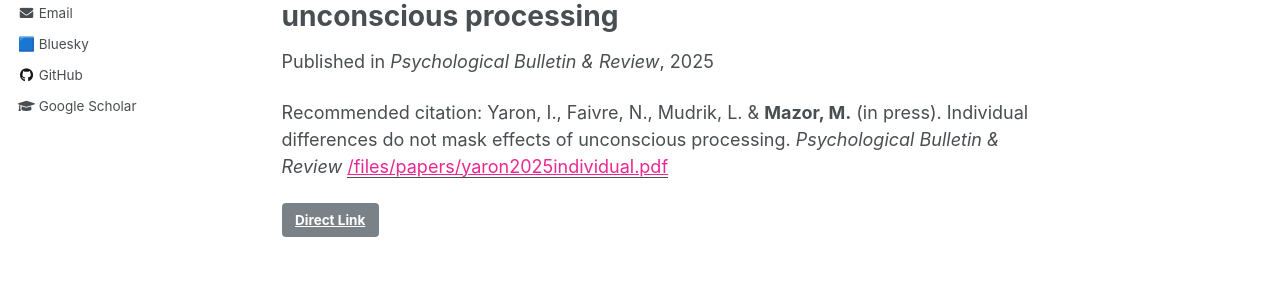
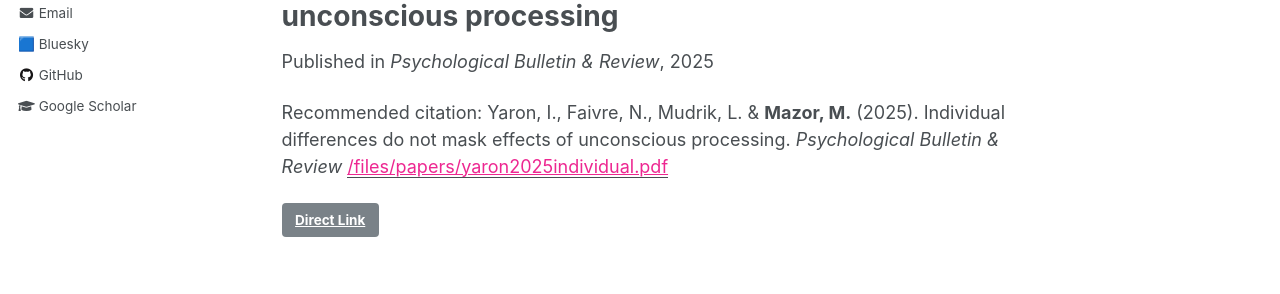
Before and after one commit to matanmazor/matanmazor.github.io, a Jekyll site: the page built from _publications/2025-03-02-individual.md, in a window 1280 px wide. Shown: the part 144-438 px from the top of the page. Built offline with Jekyll 4.4.1, drawn with Linux system fonts in a browser that asks for light colours.

Commit message:
changed in press to 2025

```diff
--- a/_publications/2025-03-02-individual.md
+++ b/_publications/2025-03-02-individual.md
@@ -9,5 +9,5 @@ paperurl: '/files/papers/yaron2025individual.pdf'
 link: 'https://doi.org/10.3758/s13423-025-02679-5'
 summary_paragraph: >
   "Unconscious processing" effects are cases where behaviour is affected by events that were not consciously perceived. In the 2000s many such cases were reported in the scientific literature, but these findings were since challenged on statistical grounds. In this paper, a collaboration with [Liad](https://en-social-sciences.tau.ac.il/profile/mudrikli) and [Nathan](https://nfaivre.netlify.app/), led by [Itay](http://researchgate.net/scientific-contributions/Itay-Yaron-2173226335), we point out that the statistical analyses that are commonly used to test for unconscious processing effects make an unnecessary assumption, namely that the direction of effects should be the same for all people. We developed two new statistical tests that do not make this assumption: a Sign Consistency test and an Absolute Effect Size test (the second was suggested by our Reviewer [Sascha Meyen](https://www.ecogsci.cs.uni-tuebingen.de/team/sascha-meyen/)). We applied these tests to data from previous studies about unconscious perception, only to find that relaxing this assumption does not make a difference. In contrast, the same tests revealed multiple hidden effects when applied to datasets from other fields. Together, we conclude that effect of unconscious processing were not masked by individual differences.
-citation: 'Yaron, I., Faivre, N., Mudrik, L. & <b>Mazor, M.</b> (in press). Individual differences do not mask effects of unconscious processing. <i>Psychological Bulletin & Review</i>'
+citation: 'Yaron, I., Faivre, N., Mudrik, L. & <b>Mazor, M.</b> (2025). Individual differences do not mask effects of unconscious processing. <i>Psychological Bulletin & Review</i>'
 ---
```
